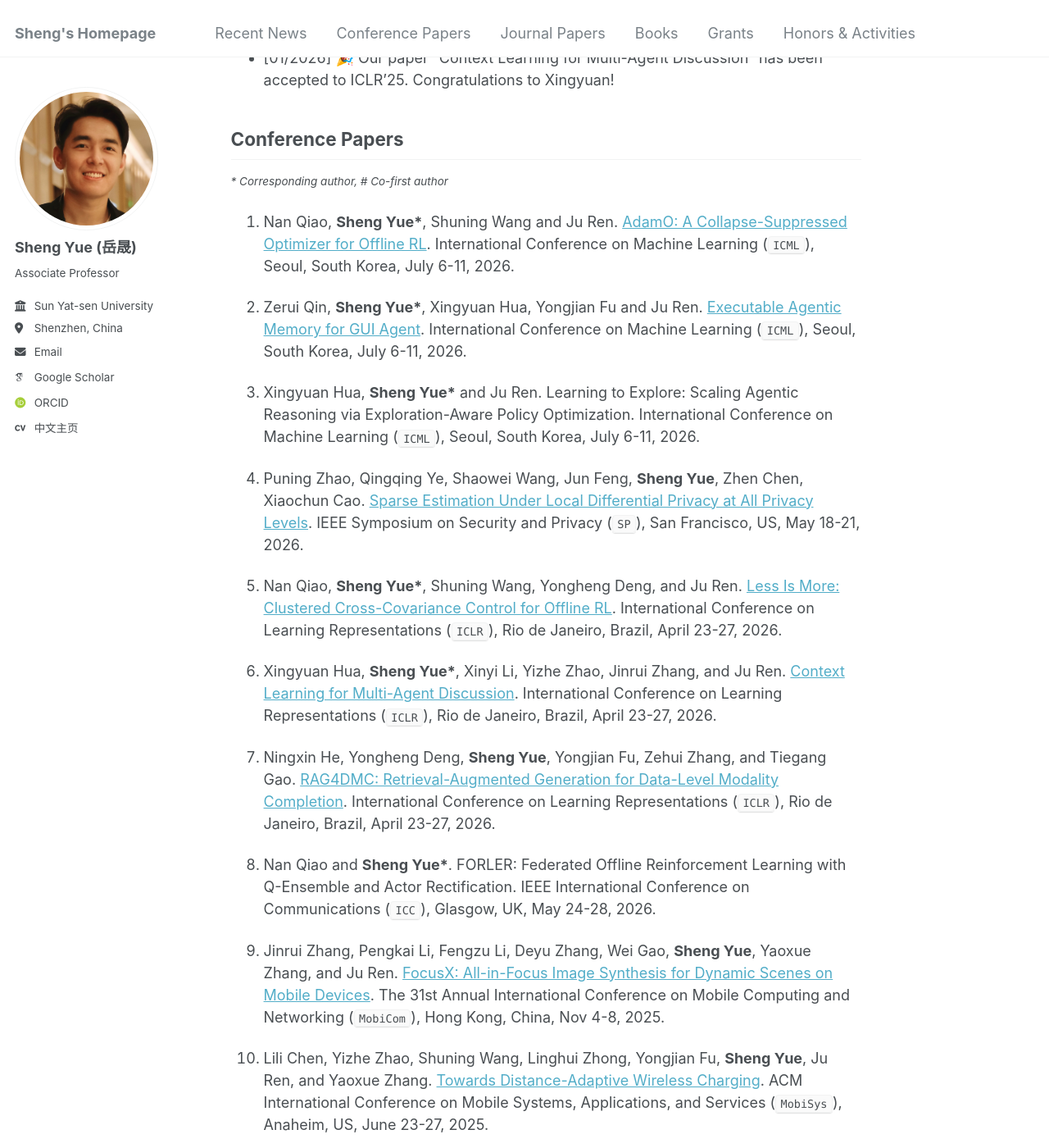
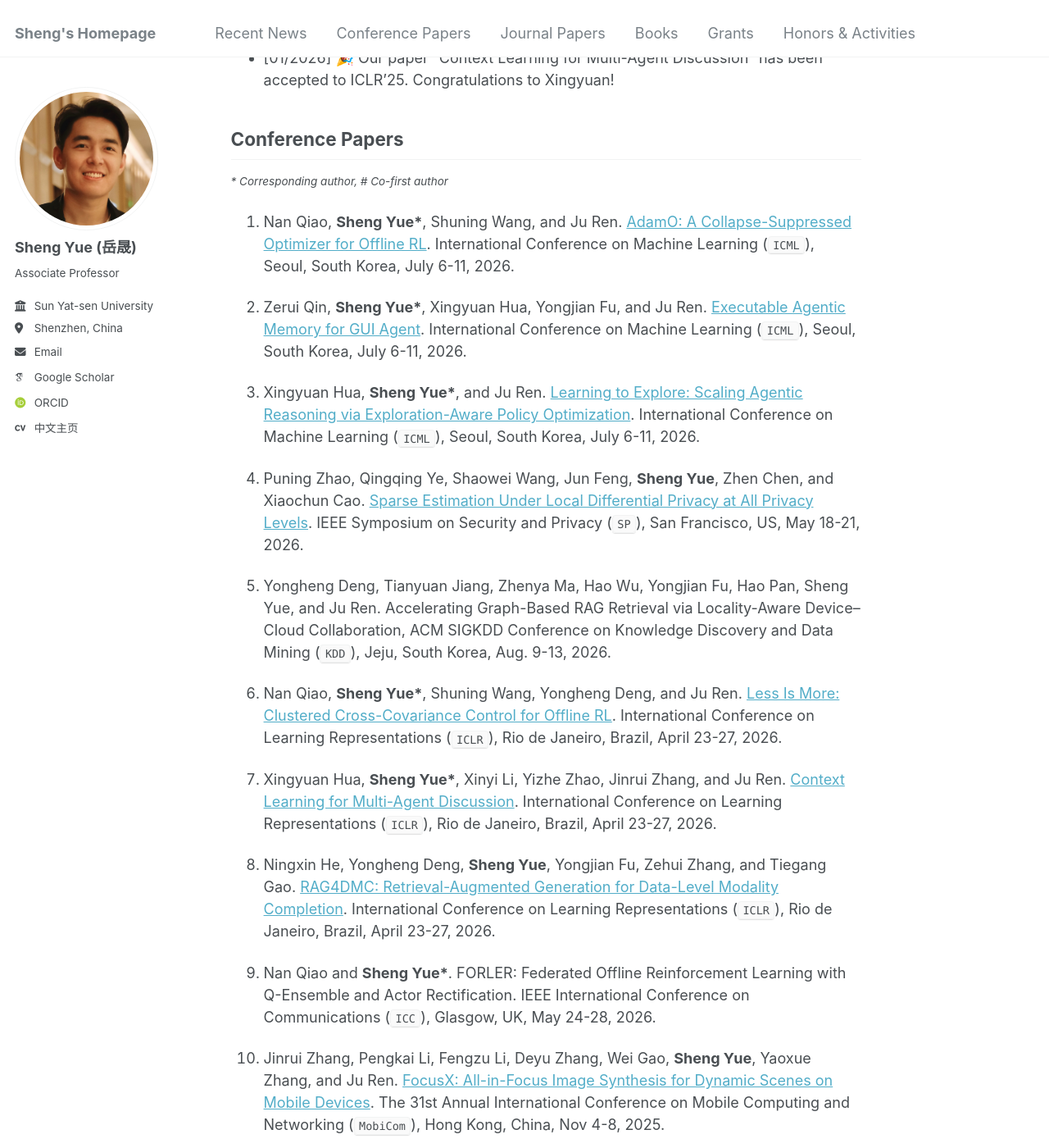
Before and after one commit to shaunyue/shaunyue.github.io, a Jekyll site: the page built from _pages/about.md, in a window 1280 px wide and 1400 px high, scrolled down 854 px. Shown: the whole window at 82% size. Built offline with Jekyll 4.4.1, drawn with Linux system fonts in a browser that asks for light colours; some web fonts are replaced; some of the changed text lies outside the part shown.

Commit message:
Update site content

```diff
--- a/_pages/about.md
+++ b/_pages/about.md
@@ -43,13 +43,15 @@
 
 <small>_* Corresponding author, # Co-first author_</small>
 
-1. Nan Qiao, **Sheng Yue\***, Shuning Wang and Ju Ren. [AdamO: A Collapse-Suppressed Optimizer for Offline RL](https://arxiv.org/pdf/2605.01968). International Conference on Machine Learning (`ICML`), Seoul, South Korea, July 6-11, 2026.
+1. Nan Qiao, **Sheng Yue\***, Shuning Wang, and Ju Ren. [AdamO: A Collapse-Suppressed Optimizer for Offline RL](https://arxiv.org/pdf/2605.01968). International Conference on Machine Learning (`ICML`), Seoul, South Korea, July 6-11, 2026.
 
-1. Zerui Qin, **Sheng Yue\***, Xingyuan Hua, Yongjian Fu and Ju Ren. [Executable Agentic Memory for GUI Agent](https://arxiv.org/pdf/2605.08978). International Conference on Machine Learning (`ICML`), Seoul, South Korea, July 6-11, 2026.
+1. Zerui Qin, **Sheng Yue\***, Xingyuan Hua, Yongjian Fu, and Ju Ren. [Executable Agentic Memory for GUI Agent](https://arxiv.org/pdf/2605.12294). International Conference on Machine Learning (`ICML`), Seoul, South Korea, July 6-11, 2026.
 
-1. Xingyuan Hua, **Sheng Yue\*** and Ju Ren. Learning to Explore: Scaling Agentic Reasoning via Exploration-Aware Policy Optimization. International Conference on Machine Learning (`ICML`), Seoul, South Korea, July 6-11, 2026.
+1. Xingyuan Hua, **Sheng Yue\***, and Ju Ren. [Learning to Explore: Scaling Agentic Reasoning via Exploration-Aware Policy Optimization](https://arxiv.org/pdf/2605.08978). International Conference on Machine Learning (`ICML`), Seoul, South Korea, July 6-11, 2026.
 
-1. Puning Zhao, Qingqing Ye, Shaowei Wang, Jun Feng, **Sheng Yue**, Zhen Chen, Xiaochun Cao. [Sparse Estimation Under Local Differential Privacy at All Privacy Levels](https://www.computer.org/csdl/proceedings-article/sp/2026/606500d630/2geEXlrEk4E). IEEE Symposium on Security and Privacy (`SP`), San Francisco, US, May 18-21, 2026.
+1. Puning Zhao, Qingqing Ye, Shaowei Wang, Jun Feng, **Sheng Yue**, Zhen Chen, and Xiaochun Cao. [Sparse Estimation Under Local Differential Privacy at All Privacy Levels](https://www.computer.org/csdl/proceedings-article/sp/2026/606500d630/2geEXlrEk4E). IEEE Symposium on Security and Privacy (`SP`), San Francisco, US, May 18-21, 2026.
+
+1. Yongheng Deng, Tianyuan Jiang, Zhenya Ma, Hao Wu, Yongjian Fu, Hao Pan, Sheng Yue, and Ju Ren. Accelerating Graph-Based RAG Retrieval via Locality-Aware Device–Cloud Collaboration, ACM SIGKDD Conference on Knowledge Discovery and Data Mining (`KDD`), Jeju, South Korea, Aug. 9-13, 2026.
 
 1. Nan Qiao, **Sheng Yue\***, Shuning Wang, Yongheng Deng, and Ju Ren. [Less Is More: Clustered Cross-Covariance Control for Offline RL](https://openreview.net/forum?id=drOy5wi6Qq). International Conference on Learning Representations (`ICLR`), Rio de Janeiro, Brazil, April 23-27, 2026.
 
```
Also changed, not shown: other parts of _pages/about.md (+9 -5 lines).
